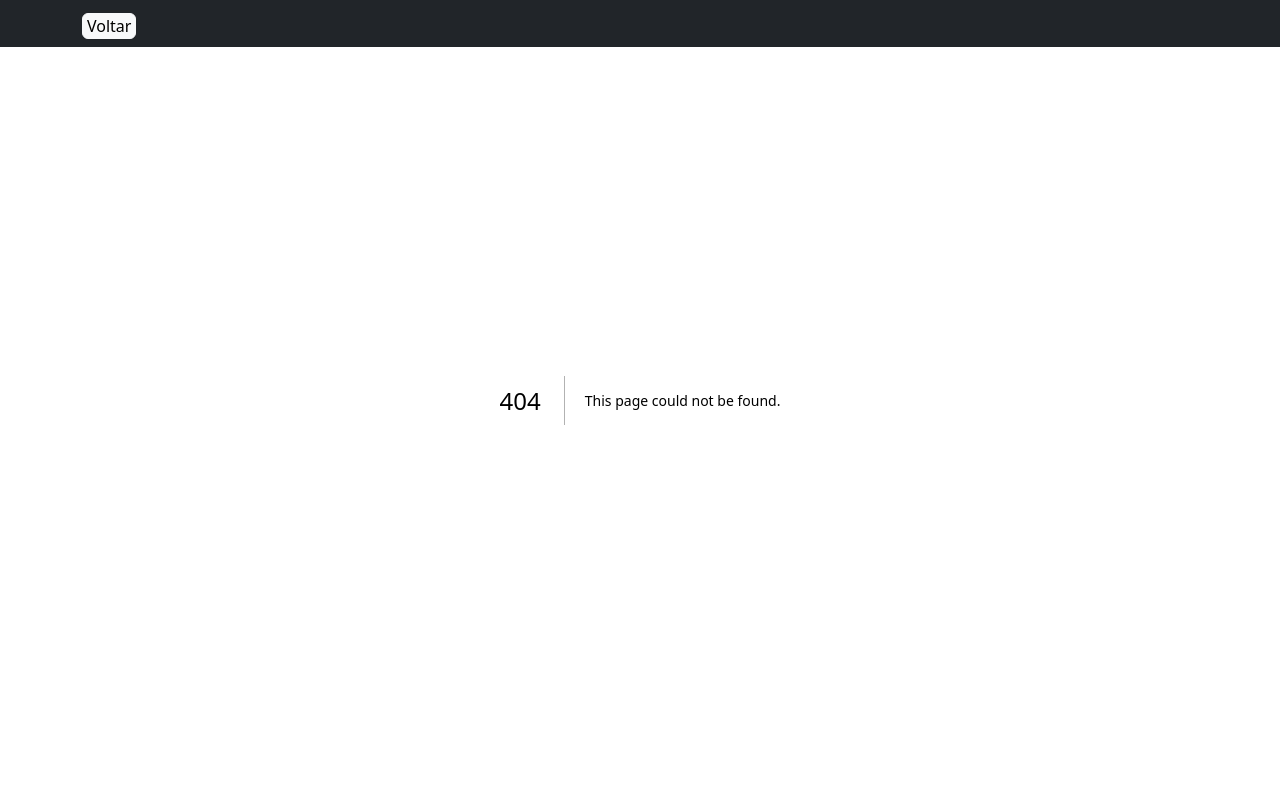
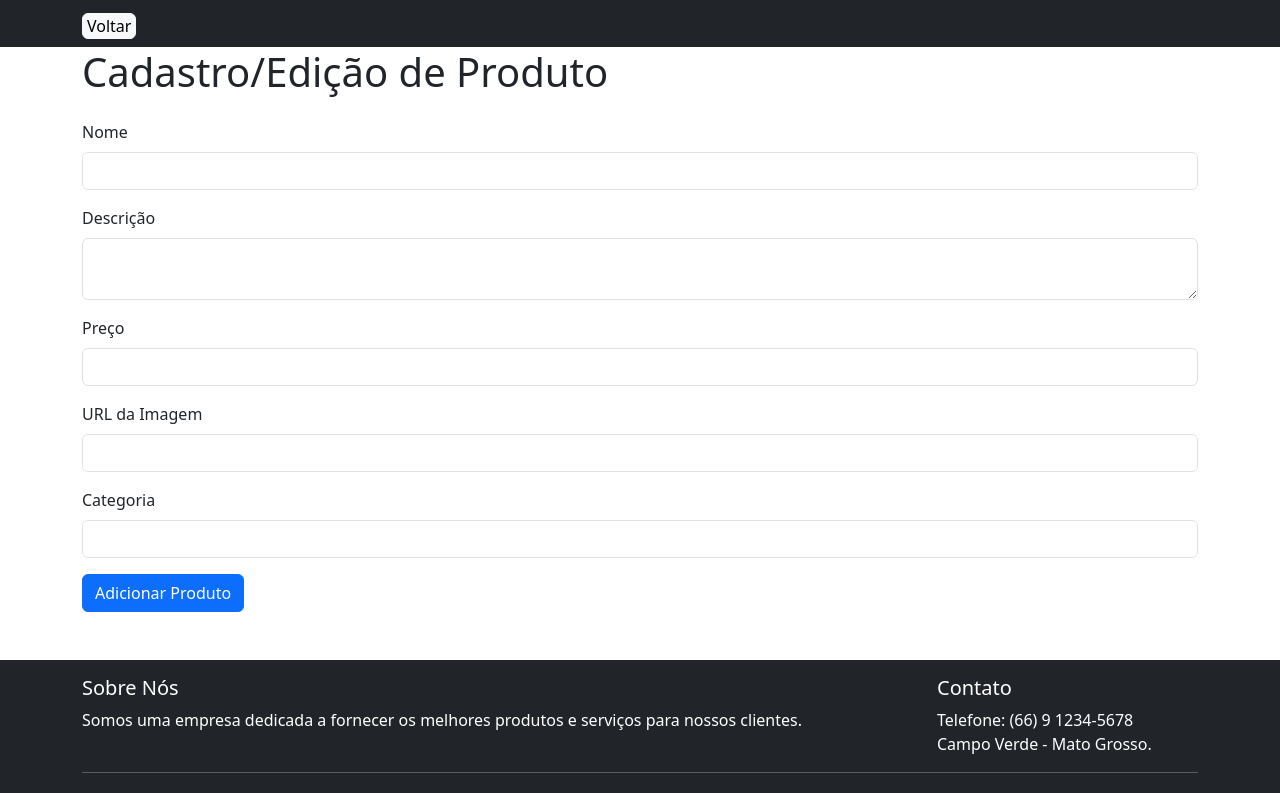
Before and after one commit to caiquedv/catalog, a Next.js app: page /productsForm in a window 1280 px wide. Before the commit this address had no page. Shown: the top 793 px of the page. Built offline with nearby package versions, Linux system fonts and the light colour scheme.

Commit message:
Primeira inserção no Firestor

```diff
--- a/package.json
+++ b/package.json
@@ -10,6 +10,7 @@
   },
   "dependencies": {
     "bootstrap": "^5.3.3",
+    "firebase": "^10.12.0",
     "next": "14.2.3",
     "react": "^18",
     "react-dom": "^18",
--- /dev/null
+++ b/src/components/ProductForm.tsx
@@ -0,0 +1,121 @@
+// components/ProductForm.tsx
+import React, { useState, useEffect } from 'react';
+import { useRouter } from 'next/router';
+import { collection, addDoc, doc, getDoc, updateDoc } from 'firebase/firestore';
+import { db } from '../services/firebaseConfig';
+import { Form, FormGroup, Label, Input, Button } from 'reactstrap';
+
+const ProductForm: React.FC = () => {
+  const router = useRouter();
+  const { id } = router.query;
+
+  const [name, setName] = useState('');
+  const [description, setDescription] = useState('');
+  const [price, setPrice] = useState('');
+  const [imageUrl, setImageUrl] = useState('');
+  const [category, setCategory] = useState('');
+
+  useEffect(() => {
+    if (id) {
+      const fetchProduct = async () => {
+        const docRef = doc(db, 'products', id as string);
+        const docSnap = await getDoc(docRef);
+        if (docSnap.exists()) {
+          const product = docSnap.data();
+          setName(product.name);
+          setDescription(product.description);
+          setPrice(product.price.toString());
+          setImageUrl(product.imageUrl);
+          setCategory(product.category);
+        }
+      };
+      fetchProduct();
+    }
+  }, [id]);
+
+  const handleSubmit = async (e: React.FormEvent) => {
+    e.preventDefault();
+    const productData = {
+      name,
+      description,
+      price: parseFloat(price),
+      imageUrl,
+      category,
+    };
+
+    if (id) {
+      // Update existing product
+      const docRef = doc(db, 'products', id as string);
+      await updateDoc(docRef, productData);
+    } else {
+      // Add new product
+      await addDoc(collection(db, 'products'), productData);
+    }
+    router.push('/');
+  };
+
+  return (
+    <Form onSubmit={handleSubmit}>
+      <FormGroup>
+        <Label for="name">Nome</Label>
+        <Input
+          type="text"
+          name="name"
+          id="name"
+          value={name}
+          onChange={(e) => setName(e.target.value)}
+          required
+        />
+      </FormGroup>
+      <FormGroup>
+        <Label for="description">Descrição</Label>
+        <Input
+          type="textarea"
+          name="description"
+          id="description"
+          value={description}
+          onChange={(e) => setDescription(e.target.value)}
+          required
+        />
+      </FormGroup>
+      <FormGroup>
+        <Label for="price">Preço</Label>
+        <Input
+          type="number"
+          name="price"
+          id="price"
+          value={price}
+          onChange={(e) => setPrice(e.target.value)}
+          required
+        />
+      </FormGroup>
+      <FormGroup>
+        <Label for="imageUrl">URL da Imagem</Label>
+        <Input
+          type="text"
+          name="imageUrl"
+          id="imageUrl"
+          value={imageUrl}
+          onChange={(e) => setImageUrl(e.target.value)}
+          required
+        />
+      </FormGroup>
+      <FormGroup>
+        <Label for="category">Categoria</Label>
+        <Input
+          type="text"
+          name="category"
+          id="category"
+          value={category}
+          onChange={(e) => setCategory(e.target.value)}
+          required
+        />
+      </FormGroup>
+      <Button type="submit" color="primary">
+        {id ? 'Atualizar Produto' : 'Adicionar Produto'}
+      </Button>
+    </Form>
+  );
+};
+
+export default ProductForm;
--- /dev/null
+++ b/src/pages/productsForm.tsx
@@ -0,0 +1,14 @@
+import React from 'react';
+import { Container } from 'reactstrap';
+import ProductForm from '../components/ProductForm';
+
+const ProductFormPage: React.FC = () => {
+  return (
+    <Container className="mt-5">
+      <h1 className="mb-4">Cadastro/Edição de Produto</h1>
+      <ProductForm />
+    </Container>
+  );
+};
+
+export default ProductFormPage;
--- /dev/null
+++ b/src/services/firebaseConfig.ts
@@ -0,0 +1,19 @@
+// services/firebaseConfig.ts
+import { initializeApp, getApps, getApp } from "firebase/app";
+import { getFirestore } from 'firebase/firestore';
+
+const firebaseConfig = {
+  apiKey: "AIzaSyAn9L7DxyBZYxUtncKeMeV-Uc2Wm7RiWmo",
+  authDomain: "rogercatalog.firebaseapp.com",
+  projectId: "rogercatalog",
+  storageBucket: "rogercatalog.appspot.com",
+  messagingSenderId: "64665085075",
+  appId: "1:64665085075:web:0ed4ef7c47eb1a78bd5966",
+  measurementId: "G-G9TNBDTL4R"
+};
+
+// Initialize Firebase
+const app = !getApps().length ? initializeApp(firebaseConfig) : getApp();
+const db = getFirestore(app);
+
+export { db };
```
Also changed, not shown: 1 other file (tests, documents, lock files or other folders).
